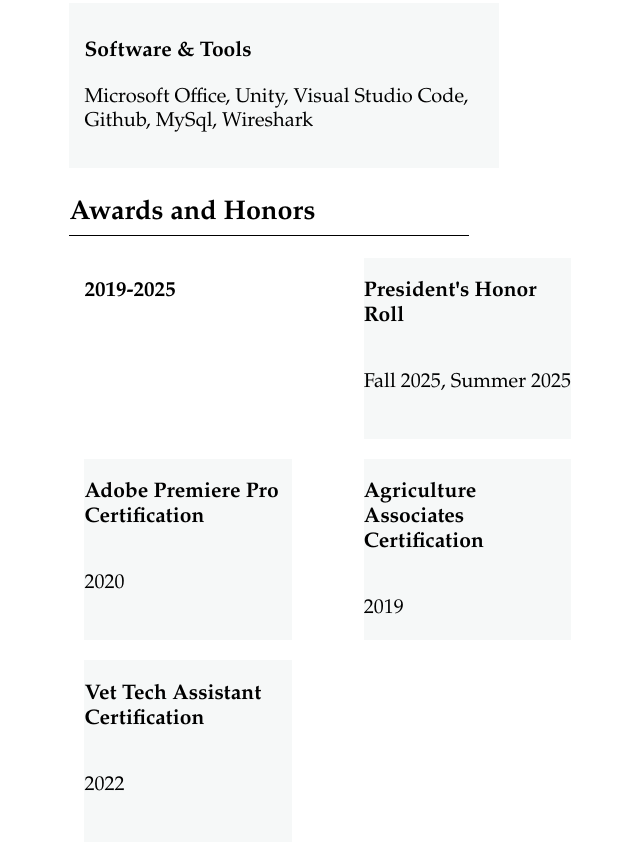
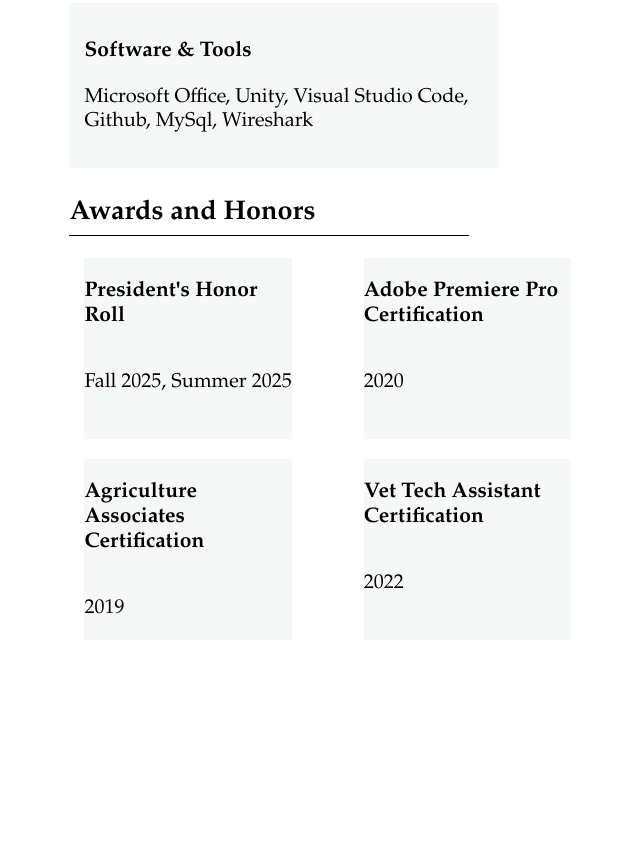
Before and after one commit to rigelcodes/testrunner, a plain HTML site: page index.html in a window 1280 px wide. Shown: the part 1834-2679 px from the top of the page, without its empty margins (65-705 px from the left). After the commit the page ends 2482 px from the top, so only its background shows below. Drawn offline with Linux system fonts and the light colour scheme.

Commit message:
Update index.html

```diff
--- a/index.html
+++ b/index.html
@@ -99,7 +99,6 @@
         <h2>Awards and Honors</h2>
 
         <article class="wrapper">
-        <h3>2019-2025</h3>
         <article class="innerAwardBox">
         <h3>President's Honor Roll</h3>
         <p>Fall 2025, Summer 2025</p>
```
